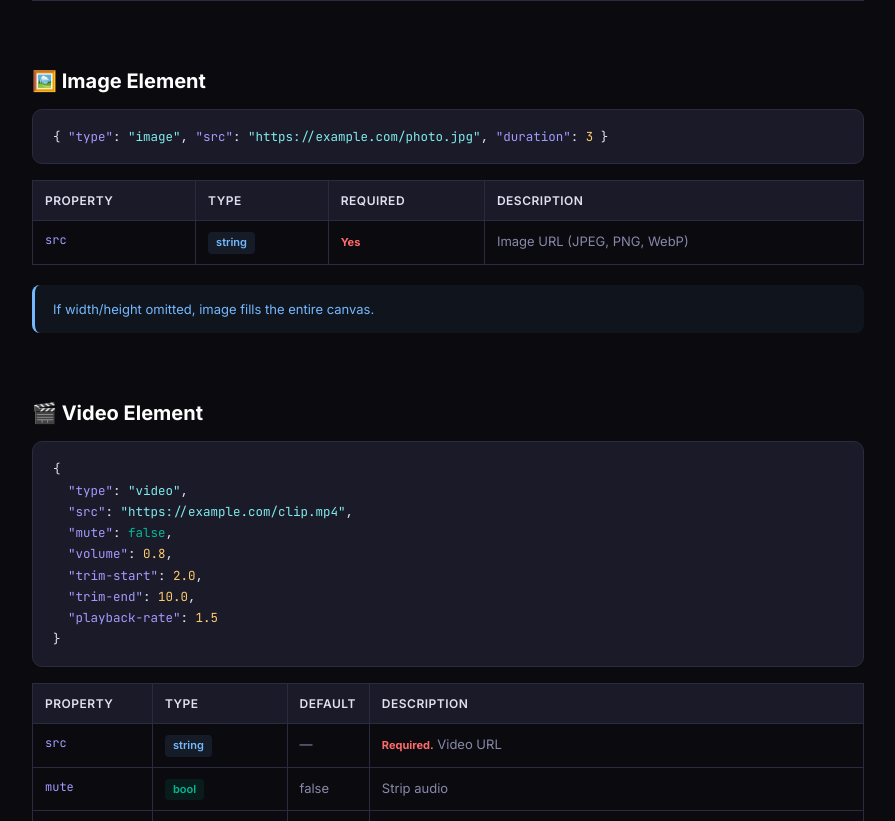
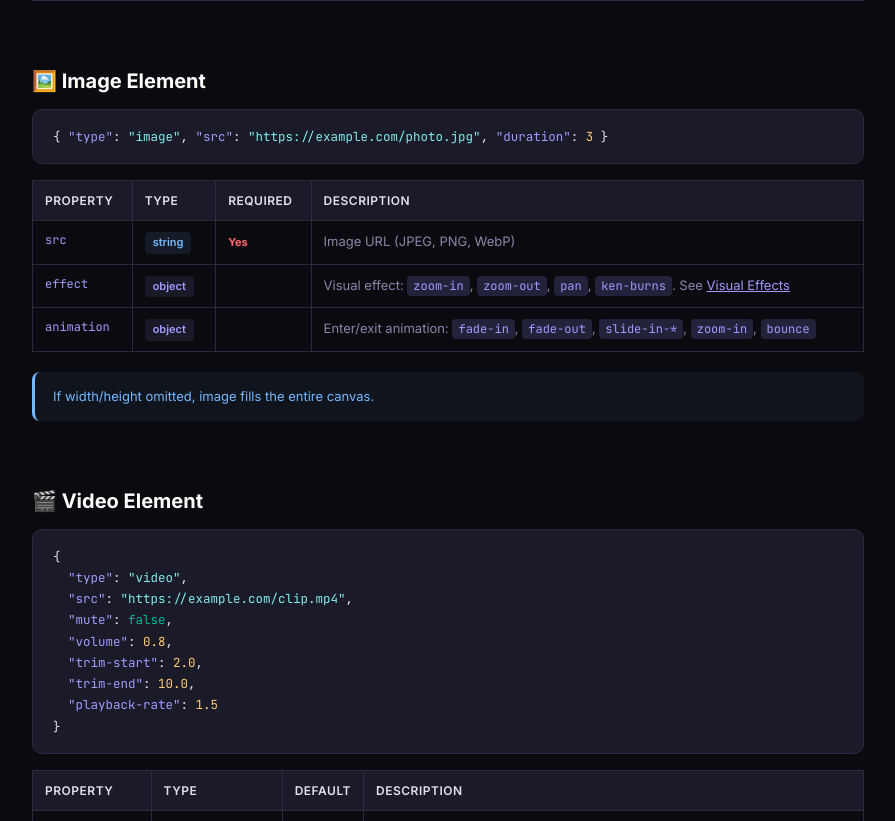
Before and after one commit to JafarzadaMurad/json2video, a Laravel app: page /docs in a window 1280 px wide. Shown: the part 5679-6500 px from the top of the page, without its empty margins (312-1207 px from the left). Run offline with Laravel 12, Linux system fonts and the light colour scheme.

Commit message:
docs: add effect and animation params to Image/Video element tables

```diff
--- a/api/resources/views/docs.blade.php
+++ b/api/resources/views/docs.blade.php
@@ -1039,6 +1039,22 @@
                     <td><span class="required">Yes</span></td>
                     <td>Image URL (JPEG, PNG, WebP)</td>
                 </tr>
+                <tr>
+                    <td>effect</td>
+                    <td><span class="tag tag-array">object</span></td>
+                    <td></td>
+                    <td>Visual effect: <code class="td-code">zoom-in</code>, <code class="td-code">zoom-out</code>,
+                        <code class="td-code">pan</code>, <code class="td-code">ken-burns</code>. See <a href="#effects"
+                            style="color:var(--accent2)">Visual Effects</a></td>
+                </tr>
+                <tr>
+                    <td>animation</td>
+                    <td><span class="tag tag-array">object</span></td>
+                    <td></td>
+                    <td>Enter/exit animation: <code class="td-code">fade-in</code>, <code
+                            class="td-code">fade-out</code>, <code class="td-code">slide-in-*</code>, <code
+                            class="td-code">zoom-in</code>, <code class="td-code">bounce</code></td>
+                </tr>
             </table>
             <div class="alert alert-info">If width/height omitted, image fills the entire canvas.</div>
         </section>
@@ -1104,6 +1120,22 @@
                     <td>false</td>
                     <td>Auto-generate subtitles from video audio using AI (Whisper). See <a href="#auto-srt"
                             style="color:var(--accent2)">Auto-SRT</a></td>
+                </tr>
+                <tr>
+                    <td>effect</td>
+                    <td><span class="tag tag-array">object</span></td>
+                    <td>—</td>
+                    <td>Visual effect: <code class="td-code">zoom-in</code>, <code class="td-code">zoom-out</code>,
+                        <code class="td-code">pan</code>, <code class="td-code">ken-burns</code>. See <a href="#effects"
+                            style="color:var(--accent2)">Visual Effects</a></td>
+                </tr>
+                <tr>
+                    <td>animation</td>
+                    <td><span class="tag tag-array">object</span></td>
+                    <td>—</td>
+                    <td>Enter/exit animation: <code class="td-code">fade-in</code>, <code
+                            class="td-code">fade-out</code>, <code class="td-code">slide-in-*</code>, <code
+                            class="td-code">zoom-in</code>, <code class="td-code">bounce</code></td>
                 </tr>
             </table>
         </section>
```
